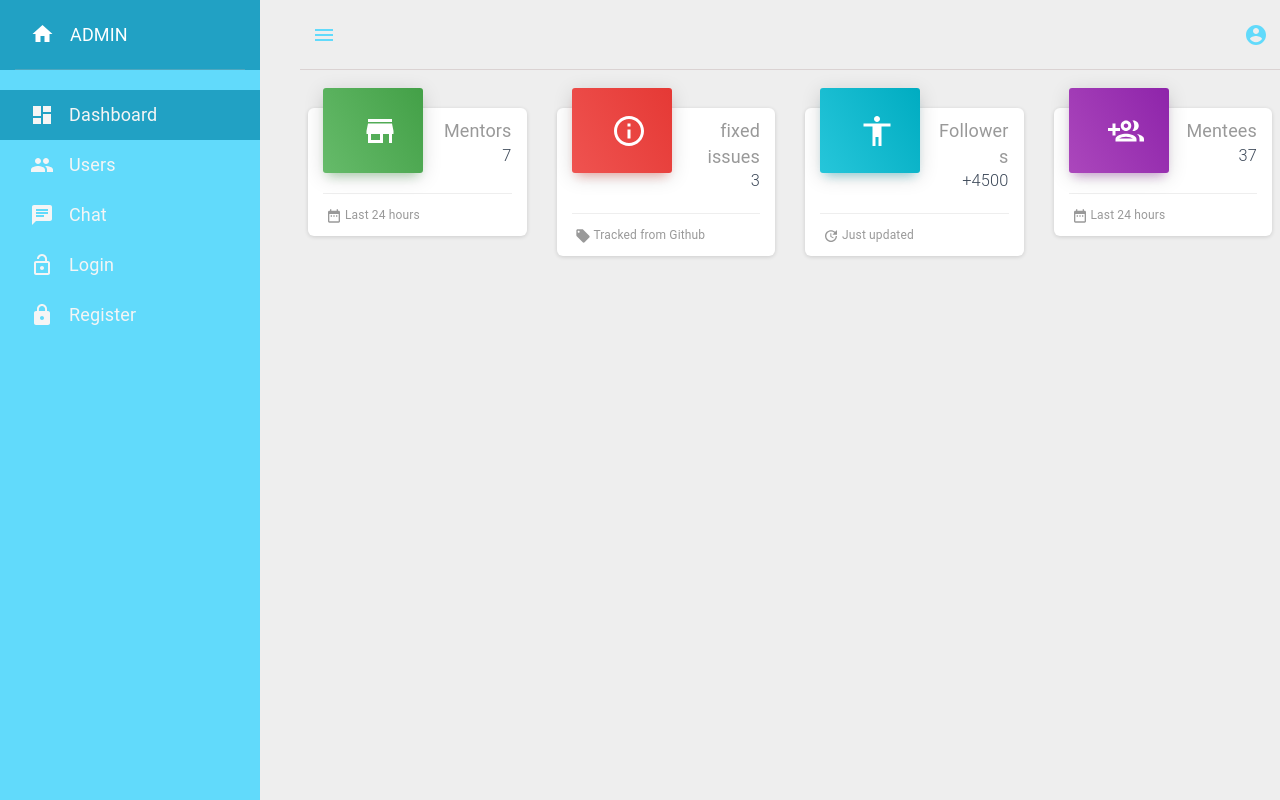
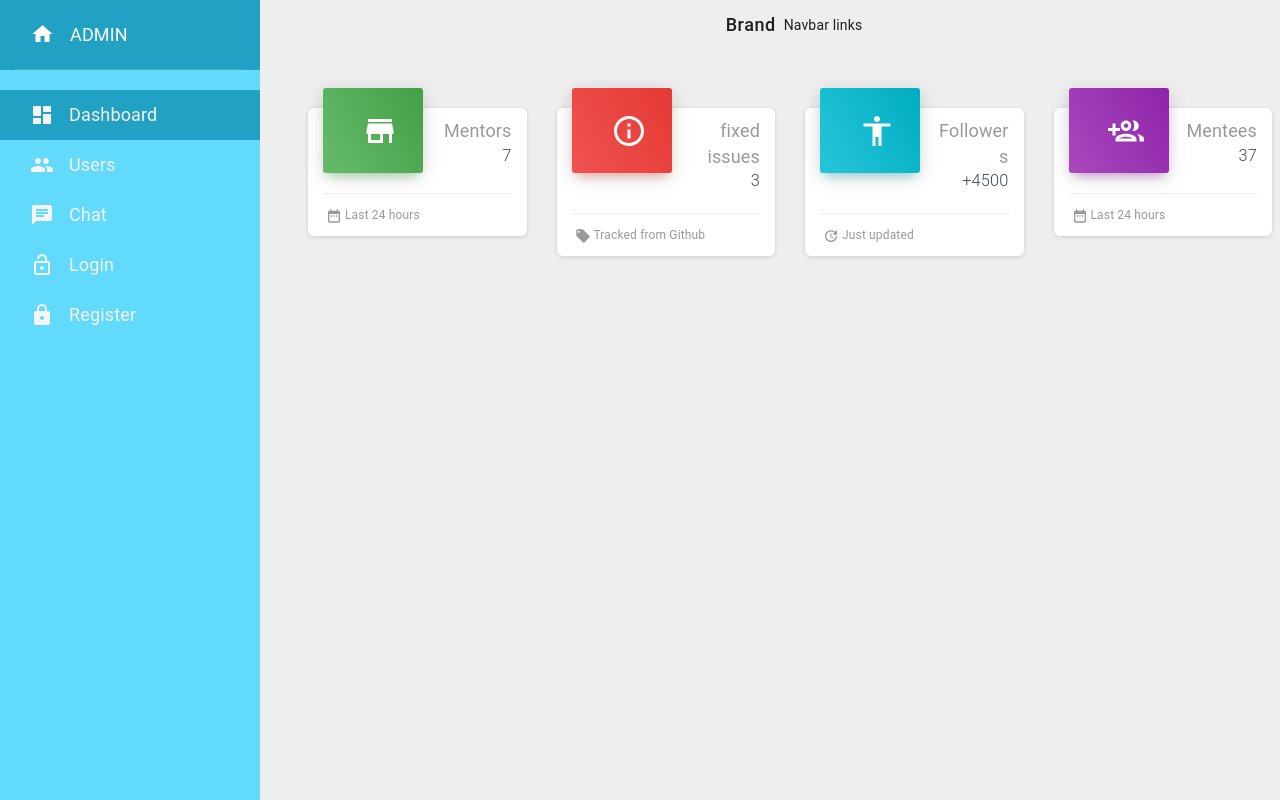
Before and after one commit to TapiwaMahachi/frontend-admin, a React (Create React App) app: page /admin in a window 1280 px wide. Both pictures are taken after typing "name@example.com", "Sample123" into the empty fields and a click on the button "LOGIN". Built offline with nearby package versions, Linux system fonts and the light colour scheme.

Commit message:
:fire: navbar redesign

```diff
--- a/src/components/Navbars/Navbar.tsx
+++ b/src/components/Navbars/Navbar.tsx
@@ -1,27 +1,36 @@
 import React from 'react';
 import IconButton from '@material-ui/core/IconButton';
-import { Menu, AccountCircle } from '@material-ui/icons';
+import { Menu } from '@material-ui/icons';
+import {
+  AppBar, Button, Hidden, Toolbar,
+} from '@material-ui/core';
+import { WithStyles, withStyles } from '@material-ui/core/styles';
 
 import navbarStyles from './Navbarstyles';
 
-function Navbar(): React.ReactElement {
-  const classes = navbarStyles();
+function Navbar({ classes }: WithStyles): React.ReactElement {
   return (
-    <div className={classes.nav}>
-      <IconButton
-        color="primary"
-        aria-label="hamburger menu"
-      >
-        <Menu />
-      </IconButton>
-      <IconButton
-        aria-label="user account"
-        color="primary"
-      >
-        <AccountCircle />
-      </IconButton>
-    </div>
+    <AppBar className={classes.appBar}>
+      <Toolbar className={classes.container}>
+        <div className={classes.flex}>
+          <Button className={classes.title}>
+            Brand
+          </Button>
+        </div>
+        <Hidden smDown implementation="css">
+          <div>Navbar links</div>
+        </Hidden>
+        <Hidden mdUp implementation="css">
+          <IconButton
+            color="inherit"
+            aria-label="open drawer"
+          >
+            <Menu />
+          </IconButton>
+        </Hidden>
+      </Toolbar>
+    </AppBar>
   );
 }
 
-export default Navbar;
+export default withStyles(navbarStyles)(Navbar);
--- a/src/components/Navbars/Navbarstyles.tsx
+++ b/src/components/Navbars/Navbarstyles.tsx
@@ -1,18 +1,36 @@
-import { makeStyles } from '@material-ui/core';
+import { createStyles } from '@material-ui/core';
+import
+{
+  container,
+} from '../../globalStyles';
 
-const navbarStyles = makeStyles((theme) => ({
-  nav: {
-    position: 'fixed',
-    width: 'calc(100% - 300px)',
-    height: 70,
-    display: 'flex',
-    justifyContent: 'space-between',
-    alignItems: 'center',
-    borderBottom: '1px solid rgb(218, 210, 210)',
-    top: 0,
-    right: 0,
-
+const navbarStyles = createStyles({
+  appBar: {
+    background: 'transparent',
+    boxShadow: 'none',
+    position: 'absolute',
+    width: '100%',
+    zIndex: 1000,
+    borderRadius: '3px',
   },
-}));
+  container: {
+    ...container,
+    minHeight: '50px',
+  },
+  flex: {
+    flex: 1,
+  },
+  title: {
+    lineHeight: '30px',
+    fontSize: '18px',
+    borderRadius: '3px',
+    textTransform: 'none',
+    color: 'inherit',
+    margin: '0',
+    '&:hover,&:focus': {
+      background: 'transparent',
+    },
+  },
+});
 
 export default navbarStyles;
--- a/src/globalStyles.tsx
+++ b/src/globalStyles.tsx
@@ -145,6 +145,13 @@ const roseCardHeader = {
     `linear-gradient(60deg, ${roseColor[1]}, ${roseColor[2]})`,
   ...roseBoxShadow,
 };
+const container = {
+  paddingRight: '15px',
+  paddingLeft: '15px',
+  marginRight: 'auto',
+  marginLeft: 'auto',
+
+};
 
 export
 {
@@ -159,4 +166,5 @@ export
   grayColor,
   whiteColor,
   blackColor,
+  container,
 };
```
